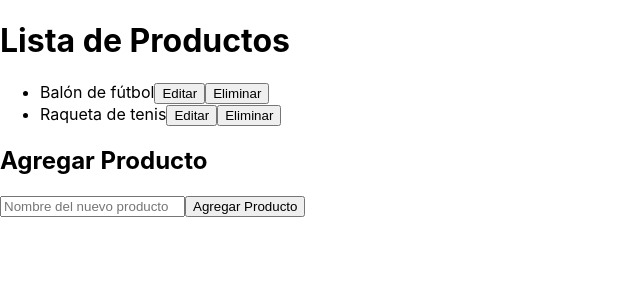
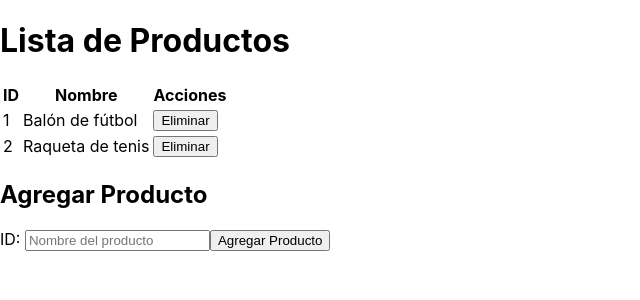
Before and after one commit to Jsanjuan23/Jsanjuan23-Rubrica_corte_1_1, a React (Create React App) app: page / in a window 1280 px wide. Shown: the top 300 px of the page, without its empty margins (0-640 px from the left). Built offline with nearby package versions, Linux system fonts and the light colour scheme.

Commit message:
Inserccion de table

```diff
--- a/src/Principal.jsx
+++ b/src/Principal.jsx
@@ -4,14 +4,12 @@ const Principal = () => {
   const [products, setProducts] = useState([
     { id: 1, name: 'Balón de fútbol' },
     { id: 2, name: 'Raqueta de tenis' },
-
   ]);
 
   const [newProductName, setNewProductName] = useState('');
   const [editingProduct, setEditingProduct] = useState(null);
 
   const handleAddProduct = () => {
-    // Crear un nuevo producto y agregarlo a la lista
     const newProduct = {
       id: products.length + 1,
       name: newProductName,
@@ -21,23 +19,20 @@ const Principal = () => {
   };
 
   const handleUpdateProduct = () => {
-    // Actualizar el nombre del producto con el ID dado
-    const updatedProducts = products.map(product => (
+    const updatedProducts = products.map(product =>
       product.id === editingProduct.id ? { ...product, name: newProductName } : product
-    ));
+    );
     setProducts(updatedProducts);
     setNewProductName('');
     setEditingProduct(null);
   };
 
-  const handleEditProduct = (product) => {
-    // Establecer el producto actualmente en edición
+  const handleEditProduct = product => {
     setEditingProduct(product);
     setNewProductName(product.name);
   };
 
-  const handleDeleteProduct = (productId) => {
-    // Eliminar el producto con el ID dado
+  const handleDeleteProduct = productId => {
     const updatedProducts = products.filter(product => product.id !== productId);
     setProducts(updatedProducts);
   };
@@ -45,36 +40,35 @@ const Principal = () => {
   return (
     <div>
       <h1>Lista de Productos</h1>
-      <ul>
-        {products.map(product => (
-          <li key={product.id}>
-            {editingProduct === product ? (
-              <input
-                type="text"
-                value={newProductName}
-                onChange={(e) => setNewProductName(e.target.value)}
-              />
-            ) : (
-              product.name
-            )}
-            {editingProduct === product ? (
-              <button onClick={handleUpdateProduct}>Guardar</button>
-            ) : (
-              <>
-                <button onClick={() => handleEditProduct(product)}>Editar</button>
+      <table>
+        <thead>
+          <tr>
+            <th>ID</th>
+            <th>Nombre</th>
+            <th>Acciones</th>
+          </tr>
+        </thead>
+        <tbody>
+          {products.map(product => (
+            <tr key={product.id} onClick={() => handleEditProduct(product)}>
+              <td>{product.id}</td>
+              <td>{product.name}</td>
+              <td>
                 <button onClick={() => handleDeleteProduct(product.id)}>Eliminar</button>
-              </>
-            )}
-          </li>
-        ))}
-      </ul>
+              </td>
+            </tr>
+          ))}
+        </tbody>
+      </table>
+
       <div>
-        <h2>Agregar Producto</h2>
+        <h2>{editingProduct ? 'Actualizar Producto' : 'Agregar Producto'}</h2>
+        <label>ID: {editingProduct?.id}</label>
         <input
           type="text"
-          placeholder="Nombre del nuevo producto"
+          placeholder="Nombre del producto"
           value={newProductName}
-          onChange={(e) => setNewProductName(e.target.value)}
+          onChange={e => setNewProductName(e.target.value)}
         />
         {editingProduct ? (
           <button onClick={handleUpdateProduct}>Actualizar Producto</button>
```
